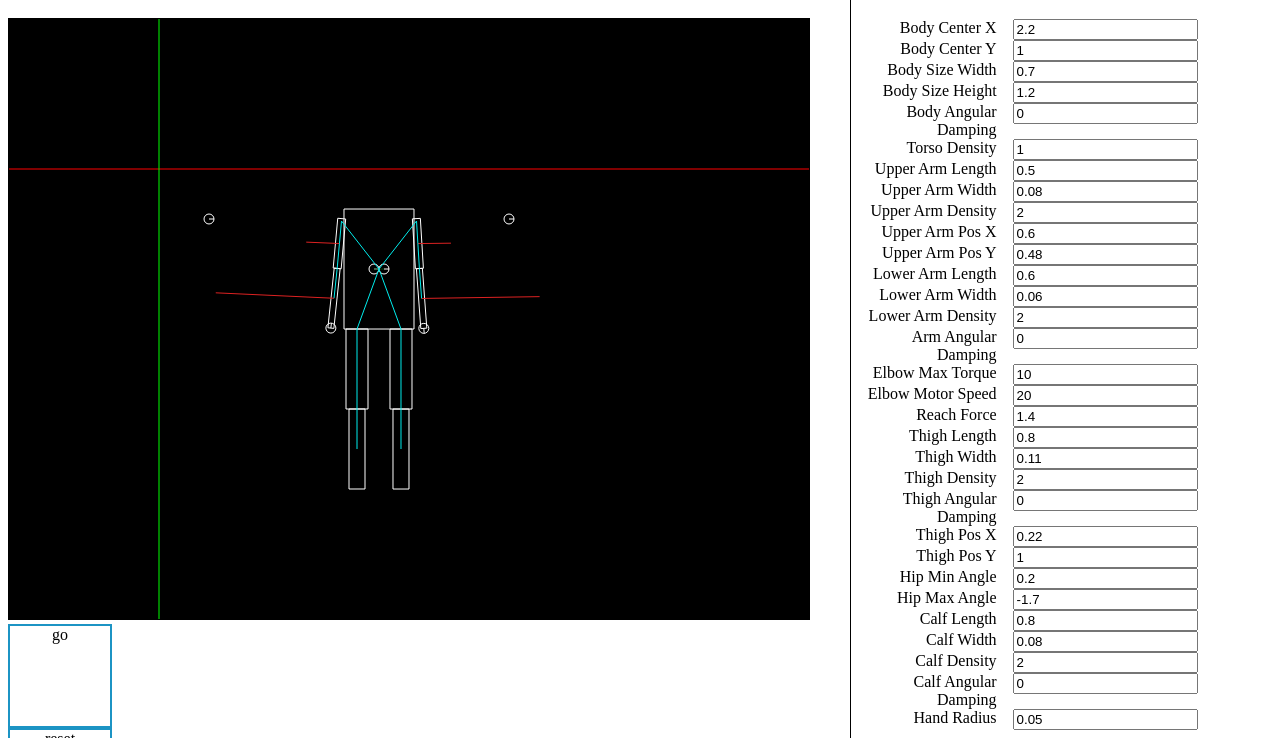
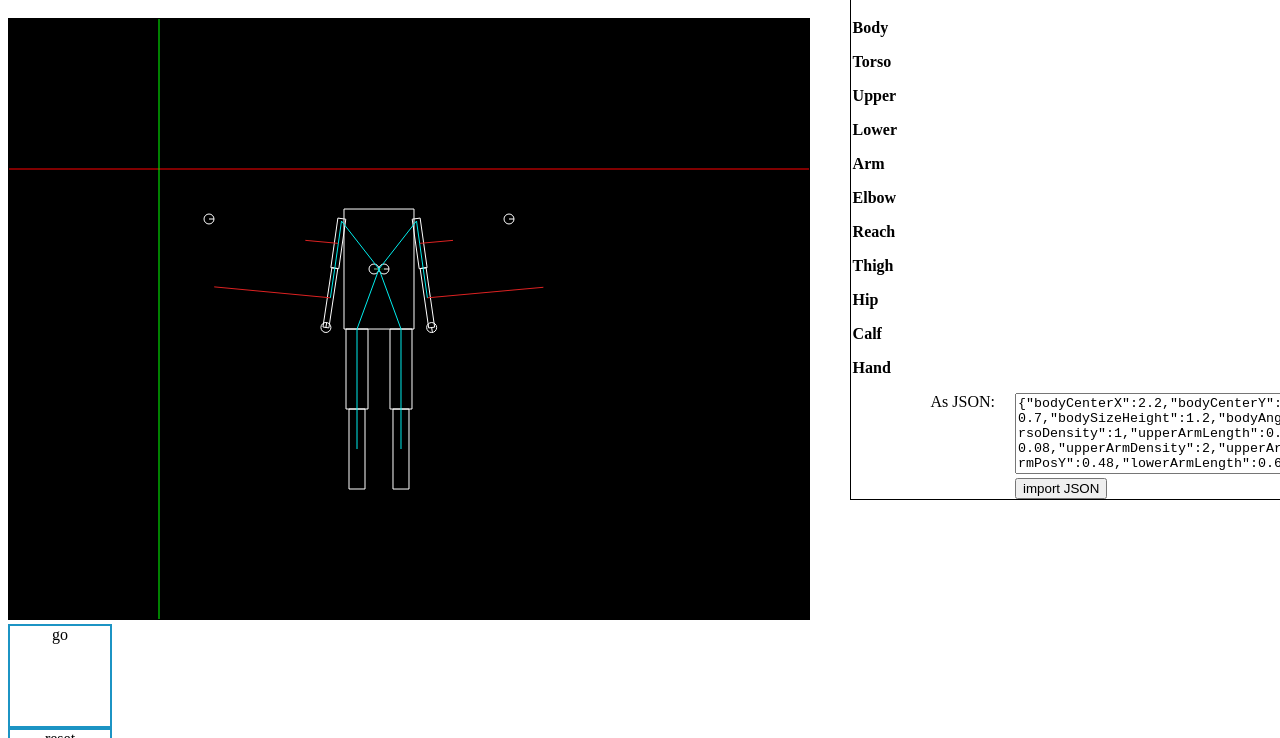
Before and after one commit to nosnickid/jsgirp, a plain HTML site: page www/index.html in a window 1280 px wide. Shown: the part 62-800 px from the top of the page. Drawn offline with Linux system fonts and the light colour scheme.

Commit message:
Accordion the many settings

```diff
--- a/www/css/player_editor.css
+++ b/www/css/player_editor.css
@@ -13,6 +13,10 @@
 
 #player_editor .row {
     vertical-align: top;
+}
+
+#player_editor h3 {
+    font-size: 1em;
 }
 
 #player_editor .row label {
--- a/www/girp.js
+++ b/www/girp.js
@@ -190,8 +190,8 @@
      */
     GirpGame.prototype._tick = function() {
         var timeStep = 1.0/60;
-        var velocityIterations = 5;
-        var positionIterations = 5;
+        var velocityIterations = 8;
+        var positionIterations = 6;
 
         this._tickArm(this.input.leftArm, this.player.left, this.goal);
         this._tickArm(this.input.rightArm, this.player.right, this.goal2);
--- a/www/index.html
+++ b/www/index.html
@@ -69,15 +69,30 @@
     function bindUiFromPlayerDef() {
         var fieldList = $('#playerDefEditorRows');
 
-        fieldList.empty();
+        fieldList.find('.row').remove();
 
         $.each(playerDef, function(field, value) {
             var row, label, control;
             var title = field;
+            var group;
+            var group_name;
+            var acc;
+
             title = title.replace(/([A-Z])/g, " $1");
             title = title.charAt(0).toUpperCase() + title.slice(1);
 
-            row = $('<li></li>').addClass('row');
+            group_name = title.split(" ")[0];
+            acc = $('#' + group_name);
+            if (acc.length == 0) {
+                var header;
+                header = $("<h3></h3>").text(group_name);
+                acc = $('<div></div>').attr('id', group_name);
+
+                fieldList.append(header);
+                fieldList.append(acc);
+            }
+
+            row = $('<div></div>').addClass('row');
             label = $('<label />').text(title).attr('for', 'playerDef' + field);
             control = $('<input />')
                 .attr('type', 'number')
@@ -89,8 +104,13 @@
 
             row.append(label).append(control);
 
-            fieldList.append(row);
+            acc.append(row);
         });
+
+        $('#playerDefEditorRows h3').off('click.playerDef').on('click.playerDef', function() {
+            $(this).next().toggle();
+            return false;
+        }).next().hide();
     }
 
     $(function() {
@@ -130,14 +150,14 @@
 <div id="player_editor">
     <h1>Player Editor</h1>
 
-    <ul id="playerDefEditorRows">
+    <div id="playerDefEditorRows">
 
-    </ul>
+    </div>
 
     <div class="row">
         <div>
             <label for="playerDefJson">As JSON:</label>
-            <textarea id="playerDefJson" cols="50" rows="15"></textarea>
+            <textarea id="playerDefJson" cols="50" rows="5"></textarea>
         </div>
         <div>
             <label for="loadPlayerDefFromJSON">&nbsp;</label>
```
